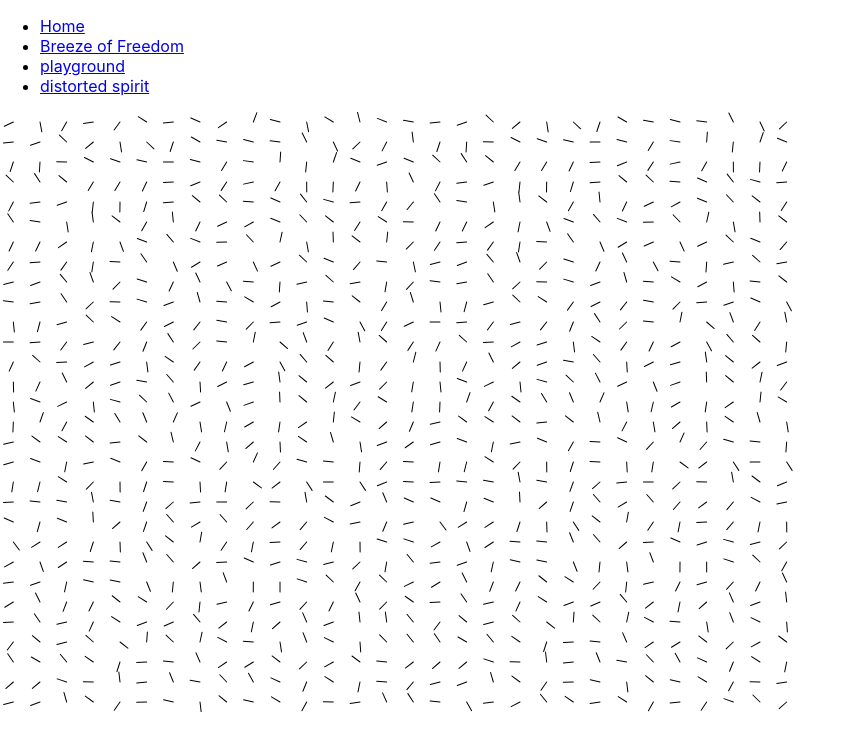
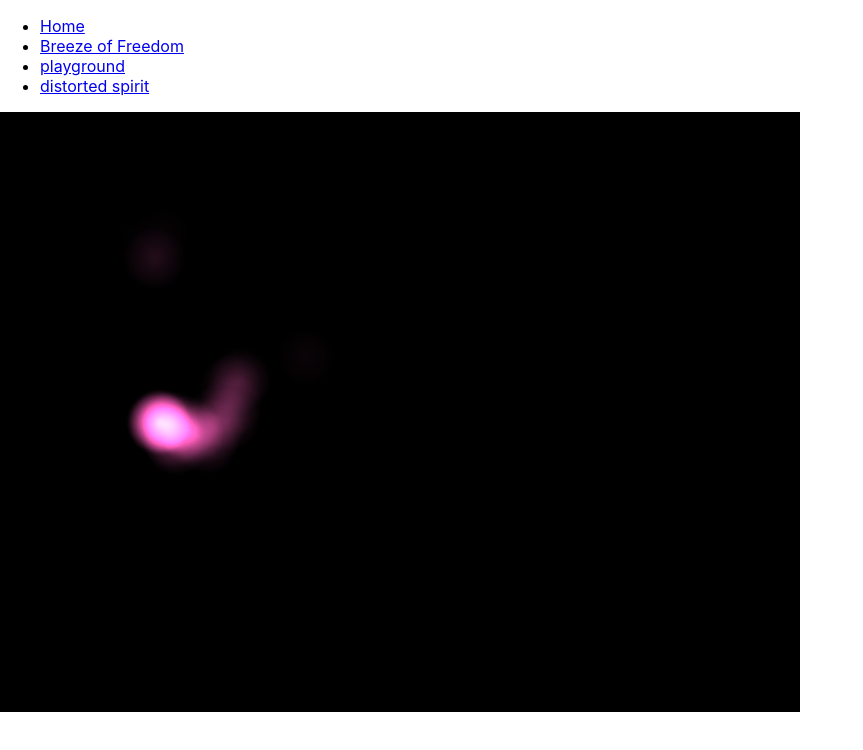
Before and after one commit to gespiton/p5-arts, a React (Create React App) app: page /distorted-spirit in a window 1280 px wide. Shown: the top 750 px of the page, without its empty margins (0-863 px from the left). Built offline with nearby package versions, Linux system fonts and the light colour scheme.

Commit message:
complete moving spirit

```diff
--- a/src/foundation/FlowFields/FlowFields.ts
+++ b/src/foundation/FlowFields/FlowFields.ts
@@ -1,4 +1,4 @@
-import p5, { Vector } from "p5";
+import p5, { Vector } from 'p5';
 
 export class FlowFields {
   cols: number;
@@ -28,11 +28,23 @@ export class FlowFields {
     return this.flowfield[cols + row * this.cols];
   }
 
+  getFlowAtPixel(x: number, y: number): Vector | undefined {
+    const col = Math.floor(x / this.cols);
+    const row = Math.floor(y / this.rows);
+    return this.getFlow(col, row);
+  }
+
   updateFlow() {
     this.progress += this.step;
     for (let x = 0; x < this.cols; x++) {
       for (let y = 0; y < this.rows; y++) {
-        const noise = this.p.noise(x, y, this.progress);
+        const noise = this.p.map(
+          this.p.noise(x, y, this.progress),
+          0,
+          1,
+          0,
+          this.p.TWO_PI
+        );
         this.flowfield[x + y * this.cols] = this.p.createVector(
           this.p.cos(this.p.TWO_PI * noise),
           this.p.sin(this.p.TWO_PI * noise)
--- a/src/foundation/particleSystem/emitter.ts
+++ b/src/foundation/particleSystem/fire/emitter.ts
@@ -4,8 +4,9 @@
 // https://youtu.be/pUhv2CA0omA
 // https://thecodingtrain.com/learning/nature-of-code/4.4-image-textures.html
 
-import p5 from 'p5';
+import p5, { Vector } from 'p5';
 import { Particle } from './particle';
+import { FlowFields } from '../../FlowFields/FlowFields';
 
 // Texture Maker: https://editor.p5js.org/codingtrain/sketches/NS4rB1Yx-
 // Image Texture: https://editor.p5js.org/codingtrain/sketches/TTVoNt58T
@@ -35,6 +36,41 @@ export class Emitter {
     }
   }
 
+  applyForceField(flowFields: FlowFields) {
+    for (let particle of this.particles) {
+      const { x, y } = particle.pos;
+      // let force = forces[x + y * cols]
+      const force = flowFields.getFlowAtPixel(x, y)?.setMag(1);
+      if (force) {
+        particle.applyForce(force);
+      }
+    }
+
+    // move center
+    const force = flowFields
+      .getFlowAtPixel(this.position.x, this.position.y)
+      ?.setMag(2);
+    if (force) {
+      this.position.add(force);
+      this.checkEdge();
+    }
+  }
+
+  checkEdge() {
+    if (this.position.x < 0) {
+      this.position.x = this.p.width;
+    }
+    if (this.position.x > this.p.width) {
+      this.position.x = 0;
+    }
+    if (this.position.y < 0) {
+      this.position.y = this.p.height;
+    }
+    if (this.position.y > this.p.height) {
+      this.position.y = 0;
+    }
+  }
+
   update() {
     for (let particle of this.particles) {
       particle.update();
--- a/src/foundation/particleSystem/particle.ts
+++ b/src/foundation/particleSystem/fire/particle.ts
@@ -6,7 +6,7 @@
 
 import p5 from 'p5';
 import image from './texture32.png';
-import { PerlinNoise } from '../utils/PerlinNoise';
+import { PerlinNoise } from '../../utils/PerlinNoise';
 
 // Texture Maker: https://editor.p5js.org/codingtrain/sketches/NS4rB1Yx-
 // Image Texture: https://editor.p5js.org/codingtrain/sketches/TTVoNt58T
--- a/src/foundation/particleSystem/style.css
+++ /dev/null
@@ -1,7 +0,0 @@
-html, body {
-  margin: 0;
-  padding: 0;
-}
-canvas {
-  display: block;
-}
--- a/src/playground/sketches/caos.ts
+++ b/src/playground/sketches/fire.ts
@@ -1,4 +1,4 @@
-import { Emitter } from '../../foundation/particleSystem/emitter';
+import { Emitter } from '../../foundation/particleSystem/fire/emitter';
 import p5 from 'p5';
 
 function caos(p5: p5) {
--- a/src/playground/test.tsx
+++ b/src/playground/test.tsx
@@ -1,5 +1,5 @@
 import { P5Frame } from '../foundation/P5Frame';
-import caos from './sketches/caos'
+import caos from './sketches/fire'
 
 const MainPage = () => {
   return (
--- a/src/projects/DistortedSpirit/DistortedSpirit.tsx
+++ b/src/projects/DistortedSpirit/DistortedSpirit.tsx
@@ -1,21 +1,25 @@
-import React from "react";
-import p5 from "p5";
-import { P5Frame } from "../../foundation/P5Frame";
-import { FlowFields } from "../../foundation/FlowFields/FlowFields";
+import React from 'react';
+import p5 from 'p5';
+import { P5Frame } from '../../foundation/P5Frame';
+import { FlowFields } from '../../foundation/FlowFields/FlowFields';
+import { Emitter } from '../../foundation/particleSystem/fire/emitter';
 
 function distortedSpiritSketch(p: p5) {
-  const col = 30;
+  const col = 50;
   const row = 30;
   const canvasWidth = 800;
   const canvasHeight = 600;
-  const flowFields = new FlowFields(p, col, row, 0.03);
+  const flowFields = new FlowFields(p, col, row, 0.01);
+  const emitter = new Emitter(200, 375, p);
   p.setup = function () {
     p.frameRate(30);
     p.createCanvas(canvasWidth, canvasHeight);
   };
 
   p.draw = function () {
-    p.background(255);
+    p.clear(0, 0, 0, 0);
+    p.background(0);
+    p.blendMode(p.ADD);
     const rowStep = canvasHeight / row;
     const colStep = canvasWidth / col;
     for (let i = 0; i < row; i++) {
@@ -24,7 +28,7 @@ function distortedSpiritSketch(p: p5) {
         const yStart = i * rowStep + rowStep / 2;
         const force = flowFields.getFlow(j, i);
         const angle = p.atan2(force.y, force.x);
-        p.stroke(0);
+        p.stroke(255,0.2);
         p.push();
         p.translate(xStart, yStart);
         p.rotate(angle);
@@ -32,6 +36,14 @@ function distortedSpiritSketch(p: p5) {
         p.pop();
       }
     }
+
+    // update fire
+    emitter.applyForceField(flowFields);
+    emitter.emit(1);
+    emitter.show();
+    emitter.update();
+
+    // update flow fields
     flowFields.updateFlow();
   };
 }
```
Also changed, not shown: src/foundation/particleSystem/sketch.js (deleted, +0 -38 lines), src/foundation/particleSystem/fire/texture.png (renamed from src/foundation/particleSystem/texture.png), src/foundation/particleSystem/fire/texture32.png (renamed from src/foundation/particleSystem/texture32.png).
